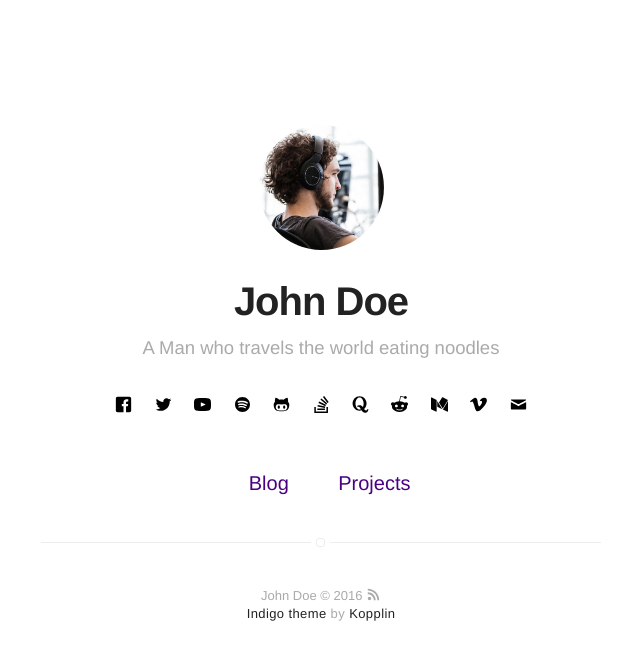
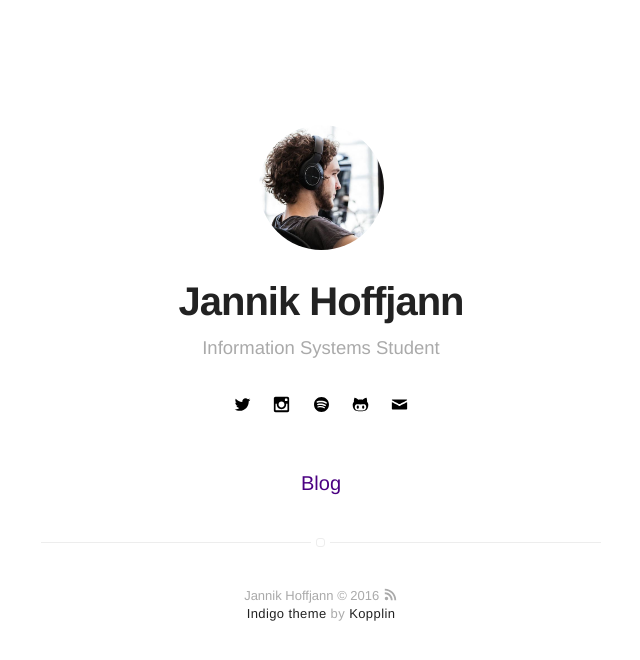
Before and after one commit to jhoffjann/blog, a Jekyll site: the page built from index.html, in a window 1280 px wide. Shown: the top 660 px of the page, without its empty margins (319-959 px from the left). Built offline with Jekyll 4.4.1, drawn with Linux system fonts in a browser that asks for light colours; some of the changed lines change nothing that is shown.

Commit message:
changed config

```diff
--- a/_config.yml
+++ b/_config.yml
@@ -1,6 +1,6 @@
 # main text of home
-name: John Doe
-bio: A Man who travels the world eating noodles
+name: Jannik Hoffjann
+bio: Information Systems Student
 
 # twitter summary info
 description: A blog about technology and stuff related
@@ -10,7 +10,7 @@
 external-image: false
 picture: assets/images/profile.jpg
 
-url: https://koppl.in/indigo
+url: https://blog.jannikhoffjann.de
 # your url: http://USERNAME.github.io
 
 permalink: /:title/
@@ -29,35 +29,35 @@
 disqus: mydisqus
 
 # if you don't have any of social below, comment the line
-facebook: myfacebook
-twitter: mytwitter
+#facebook: myfacebook
+twitter: aufeinwort
 # google: mygoogle
-# instagram: myinstagram
+instagram: aufeinwort
 # pinterest: mypinterest
 # linkedin: mylinkedin
-youtube: myyoutube
-spotify: myspotify
-github: mygithub
-stackoverflow: 7044681/mystackoverflow
-quora: userquora
-reddit: username
-medium: medium
-vimeo: myvimeo
-email: myemail@gmail.com
+#youtube: myyoutube
+spotify: jhoffjann
+github: jhoffjann
+# stackoverflow: 7044681/mystackoverflow
+# quora: userquora
+# reddit: username
+# medium: medium
+# vimeo: myvimeo
+email: hallo@jannikhoffjann.de
 
 authors:
     johndoe:
-        name: John Doe
+        name: Jannik Hoffjann
         bio: A Man who travels the world eating noodles
         external-image: false
         picture: assets/images/profile.jpg
         twitter: johndoe
-    jamesfoster:
-        name: James Foster
-        bio: A Man who develops software with coffee
-        external-image: false
-        picture: assets/images/james.jpg
-        twitter: jamesfoster
+    # jamesfoster:
+    #     name: James Foster
+    #     bio: A Man who develops software with coffee
+    #     external-image: false
+    #     picture: assets/images/james.jpg
+    #     twitter: jamesfoster
 
 # do you want a larger site? change the option below
 # options: [normal, large] | default: normal
@@ -69,7 +69,7 @@
 # paginate_path: "blog/:num/"
 
 # if you don't need projects, comment the *projects* configs below
-projects: true
+projects: false
 
 # if you don't need "about" or "blog", comment them out below
 about: false
```
